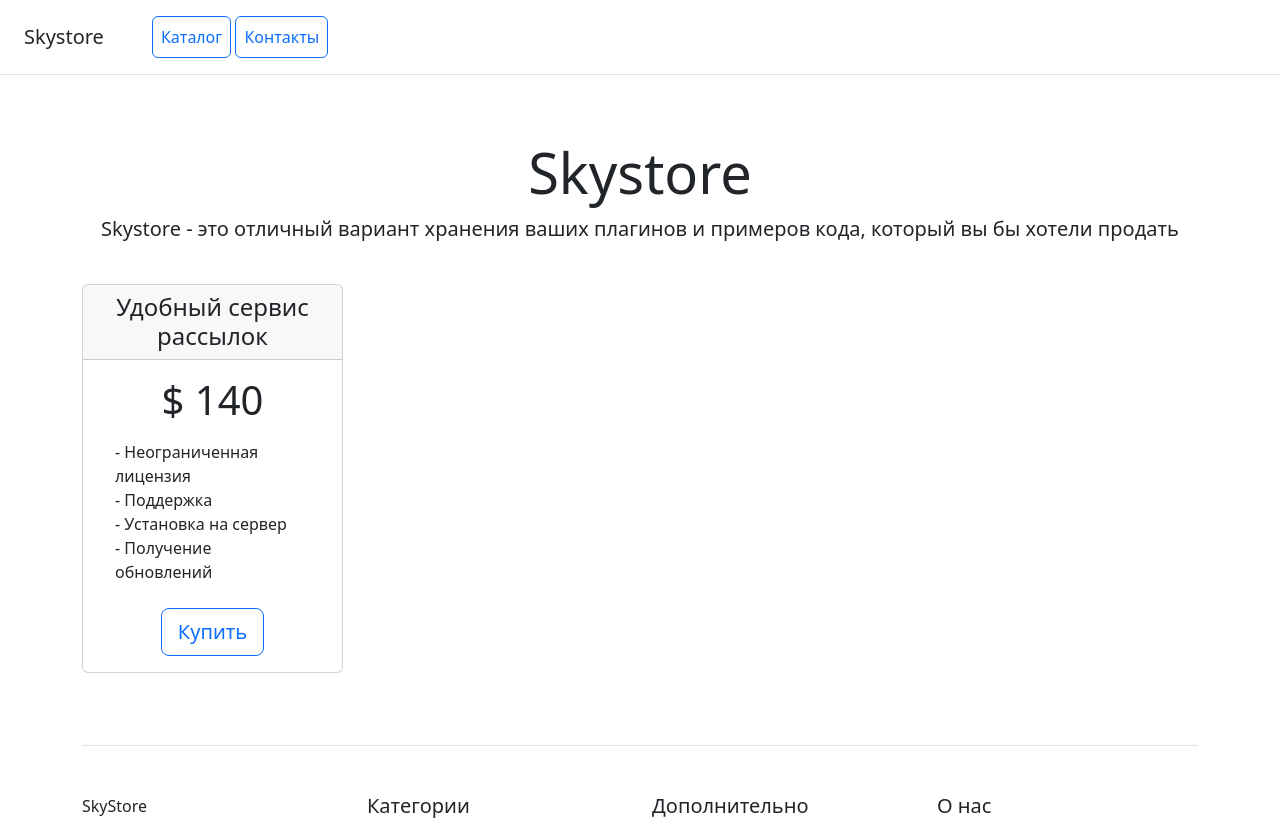
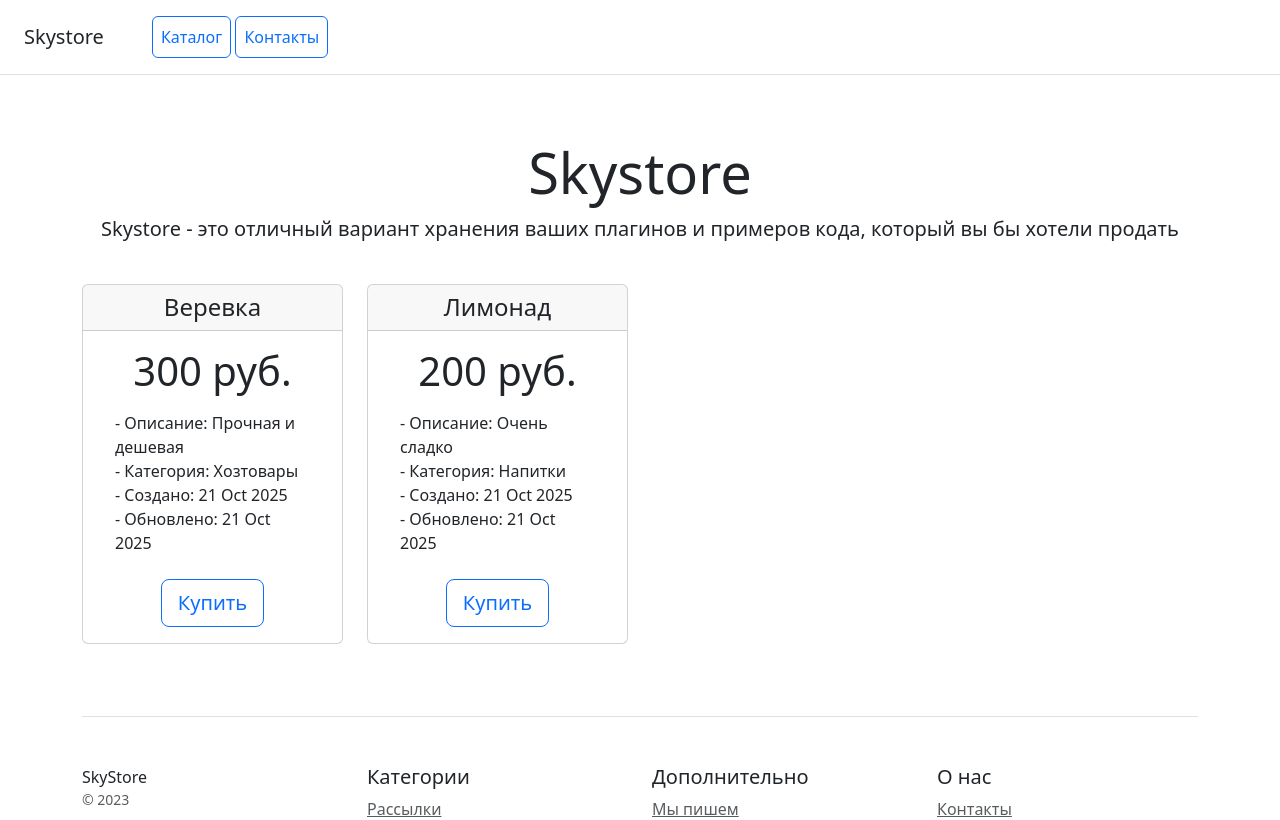
Before and after one commit to aomakaomak/PythonProject25, a Django app: page /home/ in a window 1280 px wide. Shown: the top 820 px of the page. Run offline with Django 5.2, Linux system fonts and the light colour scheme; data comes from the database, SQL or seed files in the repository; some libraries are stand-ins or nearby versions.

Commit message:
задача 2 готово

```diff
--- a/catalog/templates/catalog/home.html
+++ b/catalog/templates/catalog/home.html
@@ -22,26 +22,30 @@
         продать</p>
 </div>
 
+
 <div class="container">
     <div class="row text-center">
+        {% for product in products %}
         <div class="col-3">
             <div class="card mb-4 box-shadow">
                 <div class="card-header">
-                    <h4 class="my-0 font-weight-normal">Удобный сервис рассылок</h4>
+                    <h4 class="my-0 font-weight-normal">{{ product.name }}</h4>
                 </div>
                 <div class="card-body">
-                    <h1 class="card-title pricing-card-title">$ 140</h1>
+                    <h1 class="card-title pricing-card-title">{{ product.price }} руб.</h1>
                     <ul class="list-unstyled mt-3 mb-4 text-start m-3">
-                        <li>- Неограниченная лицензия</li>
-                        <li>- Поддержка</li>
-                        <li>- Установка на сервер</li>
-                        <li>- Получение обновлений</li>
+                        <li>- Описание: {{ product.description|truncatechars:100 }}</li>
+                        <li>- Категория: {{ product.category }}</li>
+                        <li>- Создано: {{ product.created_at|date:"d M Y" }}</li>
+                        <li>- Обновлено: {{ product.updated_at|date:"d M Y" }}</li>
                     </ul>
                     <button type="button" class="btn btn-lg btn-block btn-outline-primary">Купить</button>
                 </div>
             </div>
         </div>
+    {% endfor %}
     </div>
+
 
     <footer class="pt-4 my-md-5 pt-md-5 border-top">
         <div class="row">
--- a/catalog/templates/catalog/product_detail.html
+++ b/catalog/templates/catalog/product_detail.html
@@ -26,8 +26,8 @@
     <p>Описание товара - {{ product.description }}</p>
     <p>Фото товара - {{ product.image }}</p>
     <p>Категория товара - {{ product.category }}</p>
-    <p>Дата создания - {{ product.created_at }}</p>
-    <p>Дата обновления - {{ product.updated_at }}</p>
+    <p>Дата создания - {{ product.created_at|date:"d M Y" }}</p>
+    <p>Дата обновления - {{ product.updated_at|date:"d M Y" }}</p>
 
 </div>
 
--- a/catalog/views.py
+++ b/catalog/views.py
@@ -6,7 +6,11 @@ from catalog.models import Product
 # Create your views here.
 
 def home(request):
-    return render(request, 'catalog/home.html')
+    products = Product.objects.all()
+    context = {
+        'products': products
+    }
+    return render(request, 'catalog/home.html', context=context)
 
 
 def contacts(request):
```
